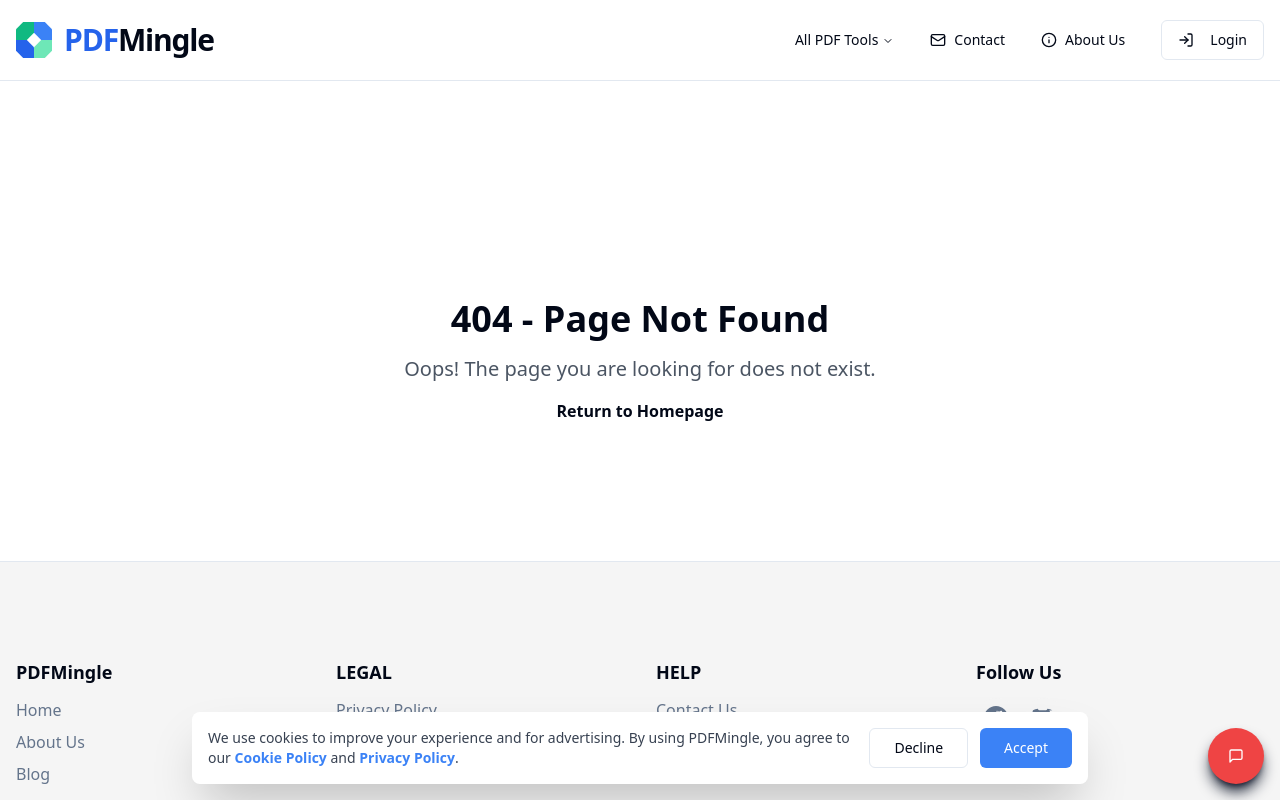
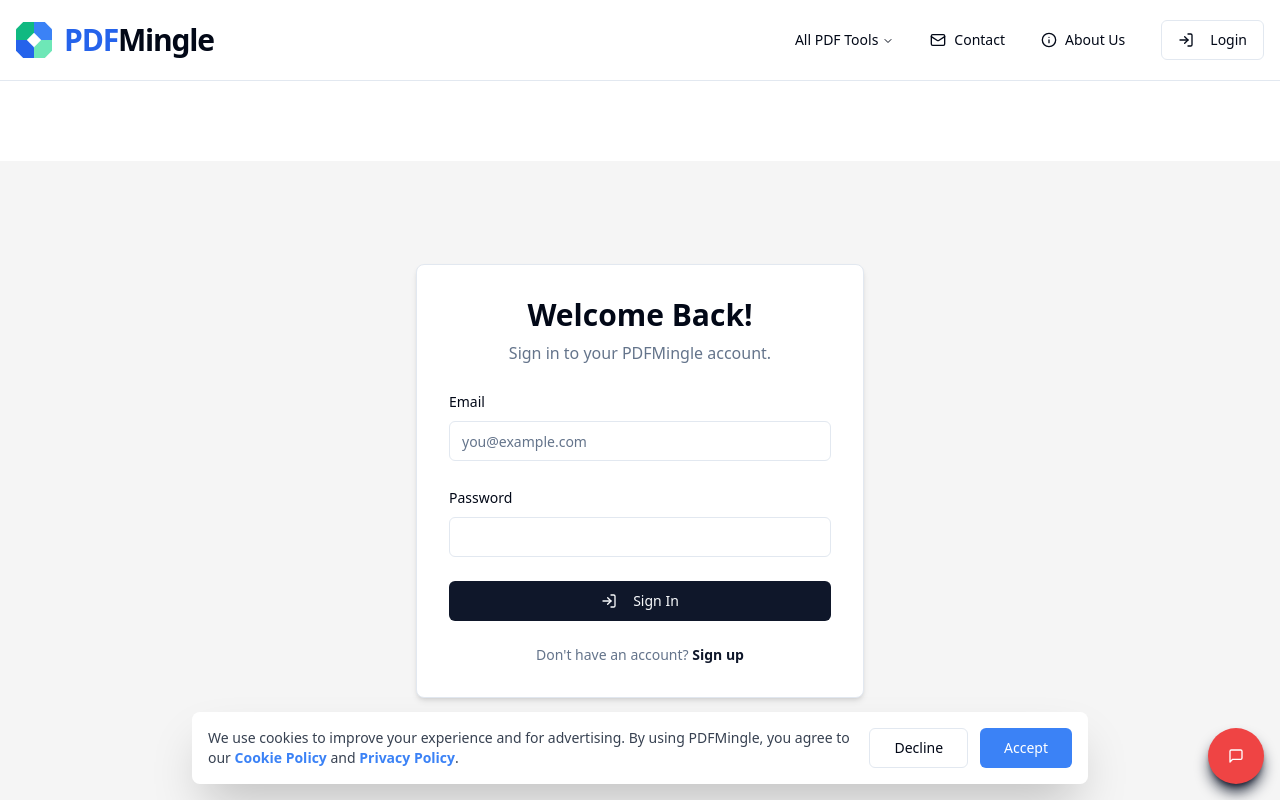
Before and after one commit to widhia-solanki/Pdfmingle, a Next.js app: page /login in a window 1280 px wide. Before the commit this address had no page. Shown: the top 800 px of the page. Built offline with nearby package versions, Linux system fonts and the light colour scheme.

Commit message:
Create login.tsx

```diff
--- /dev/null
+++ b/src/pages/login.tsx
@@ -0,0 +1,109 @@
+// src/pages/login.tsx
+
+import { useState, FormEvent } from 'react';
+import { NextPage } from 'next';
+import { NextSeo } from 'next-seo';
+import Link from 'next/link';
+import { useRouter } from 'next/router';
+import { Button } from '@/components/ui/button';
+import { Input } from '@/components/ui/input';
+import { Label } from '@/components/ui/label';
+import { useToast } from '@/hooks/use-toast';
+import { LogIn, Loader2 } from 'lucide-react';
+
+const LoginPage: NextPage = () => {
+  const router = useRouter();
+  const { toast } = useToast();
+  const [email, setEmail] = useState('');
+  const [password, setPassword] = useState('');
+  const [isLoading, setIsLoading] = useState(false);
+  const [error, setError] = useState<string | null>(null);
+
+  const handleSubmit = async (e: FormEvent) => {
+    e.preventDefault();
+    setIsLoading(true);
+    setError(null);
+
+    try {
+      const response = await fetch(`${process.env.NEXT_PUBLIC_API_URL}/api/login`, {
+        method: 'POST',
+        headers: { 'Content-Type': 'application/json' },
+        body: JSON.stringify({ email, password }),
+      });
+
+      const data = await response.json();
+
+      if (!response.ok) {
+        throw new Error(data.error || 'Login failed. Please try again.');
+      }
+
+      toast({ title: 'Success!', description: 'You have been logged in.' });
+
+      // Redirect to homepage or a dashboard after login
+      // We use a reload to ensure the auth state is picked up globally
+      window.location.href = '/';
+
+    } catch (err) {
+      const message = err instanceof Error ? err.message : 'An unknown error occurred.';
+      setError(message);
+      toast({ title: 'Login Failed', description: message, variant: 'destructive' });
+      setIsLoading(false);
+    }
+  };
+
+  return (
+    <>
+      <NextSeo title="Login" noindex={true} />
+      <div className="w-full min-h-[calc(100vh-10rem)] flex items-center justify-center bg-secondary">
+        <div className="w-full max-w-md p-8 space-y-6 bg-card border border-border rounded-lg shadow-md">
+          <div className="text-center">
+            <h1 className="text-3xl font-bold text-foreground">Welcome Back!</h1>
+            <p className="text-muted-foreground mt-2">Sign in to your PDFMingle account.</p>
+          </div>
+          <form onSubmit={handleSubmit} className="space-y-6">
+            <div className="space-y-2">
+              <Label htmlFor="email">Email</Label>
+              <Input
+                id="email"
+                type="email"
+                value={email}
+                onChange={(e) => setEmail(e.target.value)}
+                placeholder="you@example.com"
+                required
+                disabled={isLoading}
+              />
+            </div>
+            <div className="space-y-2">
+              <Label htmlFor="password">Password</Label>
+              <Input
+                id="password"
+                type="password"
+                value={password}
+                onChange={(e) => setPassword(e.target.value)}
+                required
+                disabled={isLoading}
+              />
+            </div>
+            {error && <p className="text-sm font-medium text-destructive">{error}</p>}
+            <Button type="submit" className="w-full" disabled={isLoading}>
+              {isLoading ? (
+                <Loader2 className="mr-2 h-4 w-4 animate-spin" />
+              ) : (
+                <LogIn className="mr-2 h-4 w-4" />
+              )}
+              {isLoading ? 'Signing In...' : 'Sign In'}
+            </Button>
+          </form>
+          <p className="text-center text-sm text-muted-foreground">
+            Don't have an account?{' '}
+            <Link href="/signup" className="font-semibold text-primary hover:underline">
+              Sign up
+            </Link>
+          </p>
+        </div>
+      </div>
+    </>
+  );
+};
+
+export default LoginPage;
```
